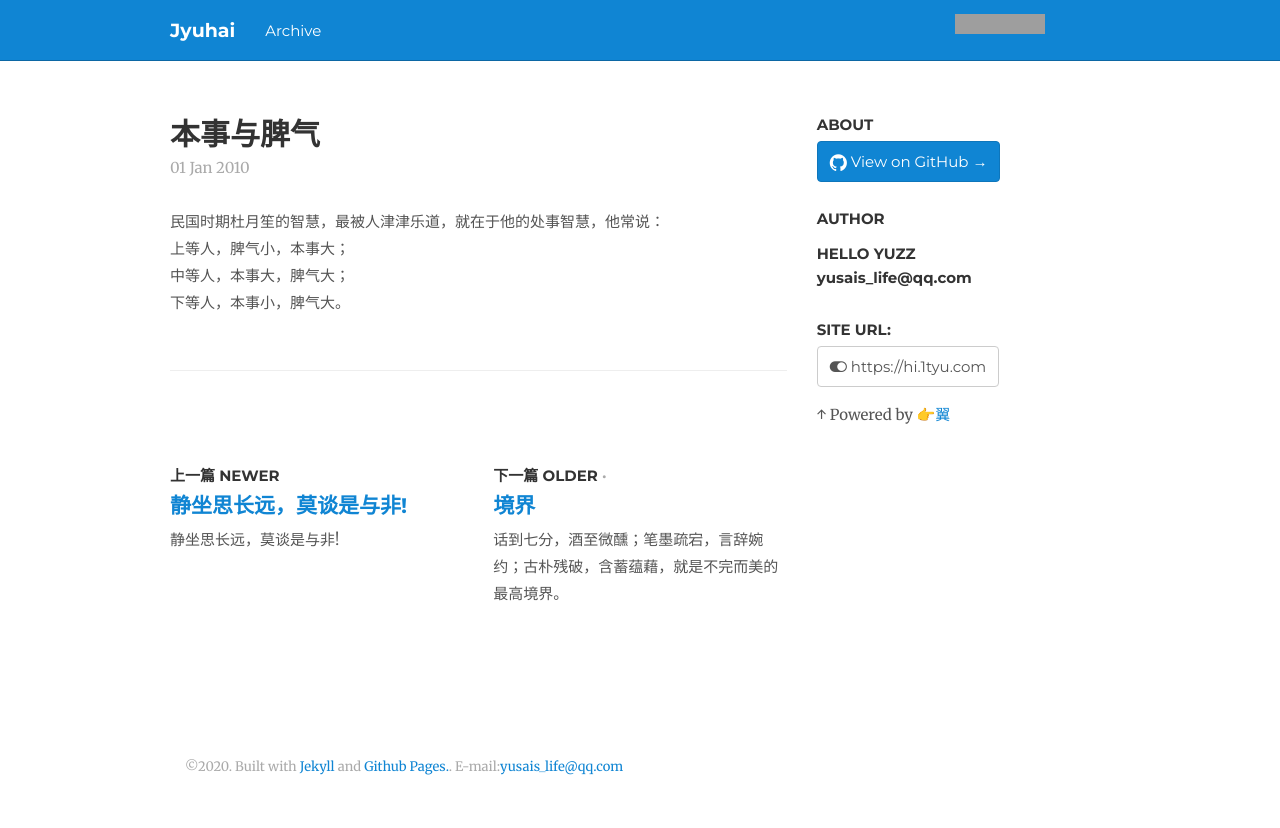
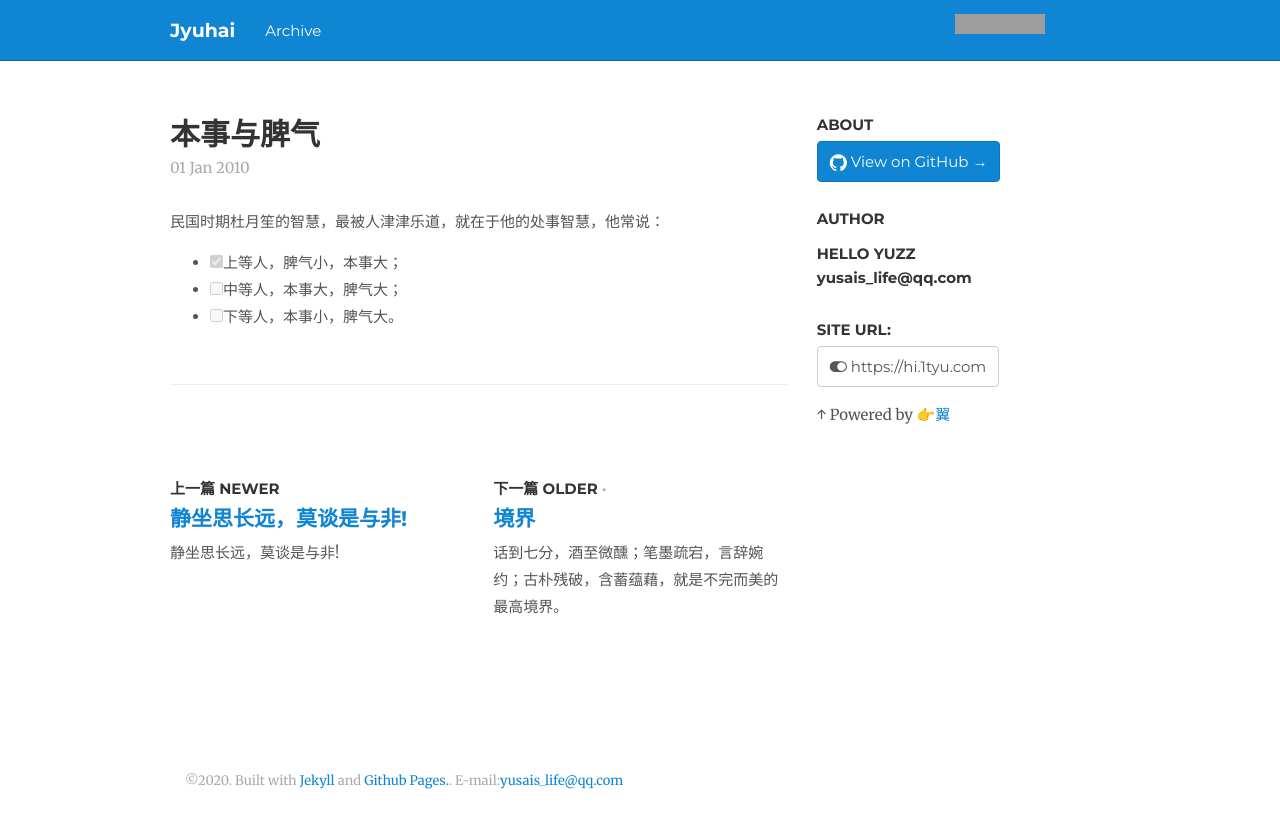
Before and after one commit to helloyuzz/me.wgrib2.com, a Jekyll site: the page built from _posts/2010-01-01-Ability an Bad temper.md, in a window 1280 px wide. Shown: the top 828 px of the page. Built offline with Jekyll 4.4.1, drawn with Linux system fonts in a browser that asks for light colours; nearby versions of some CDN libraries; emoji names are drawn with the system emoji font; grey boxes are pictures that could not be loaded.

```diff
--- a/_posts/2010-01-01-Ability an Bad temper.md
+++ b/_posts/2010-01-01-Ability an Bad temper.md
@@ -2,6 +2,6 @@
 title: '本事与脾气'
 ---
 民国时期杜月笙的智慧，最被人津津乐道，就在于他的处事智慧，他常说：
-上等人，脾气小，本事大；
-中等人，本事大，脾气大；
-下等人，本事小，脾气大。
+- [x] 上等人，脾气小，本事大；
+- [ ] 中等人，本事大，脾气大；
+- [ ] 下等人，本事小，脾气大。
```
